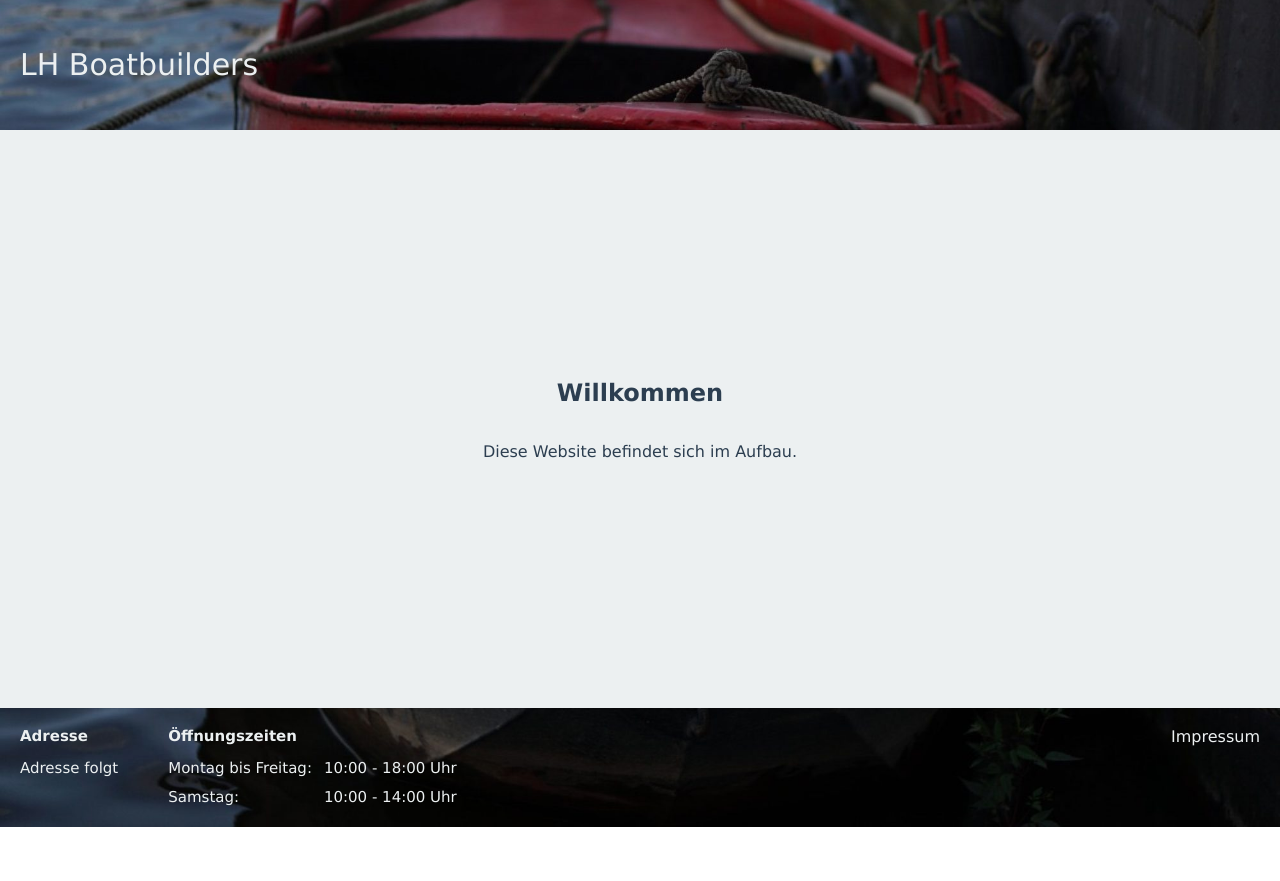
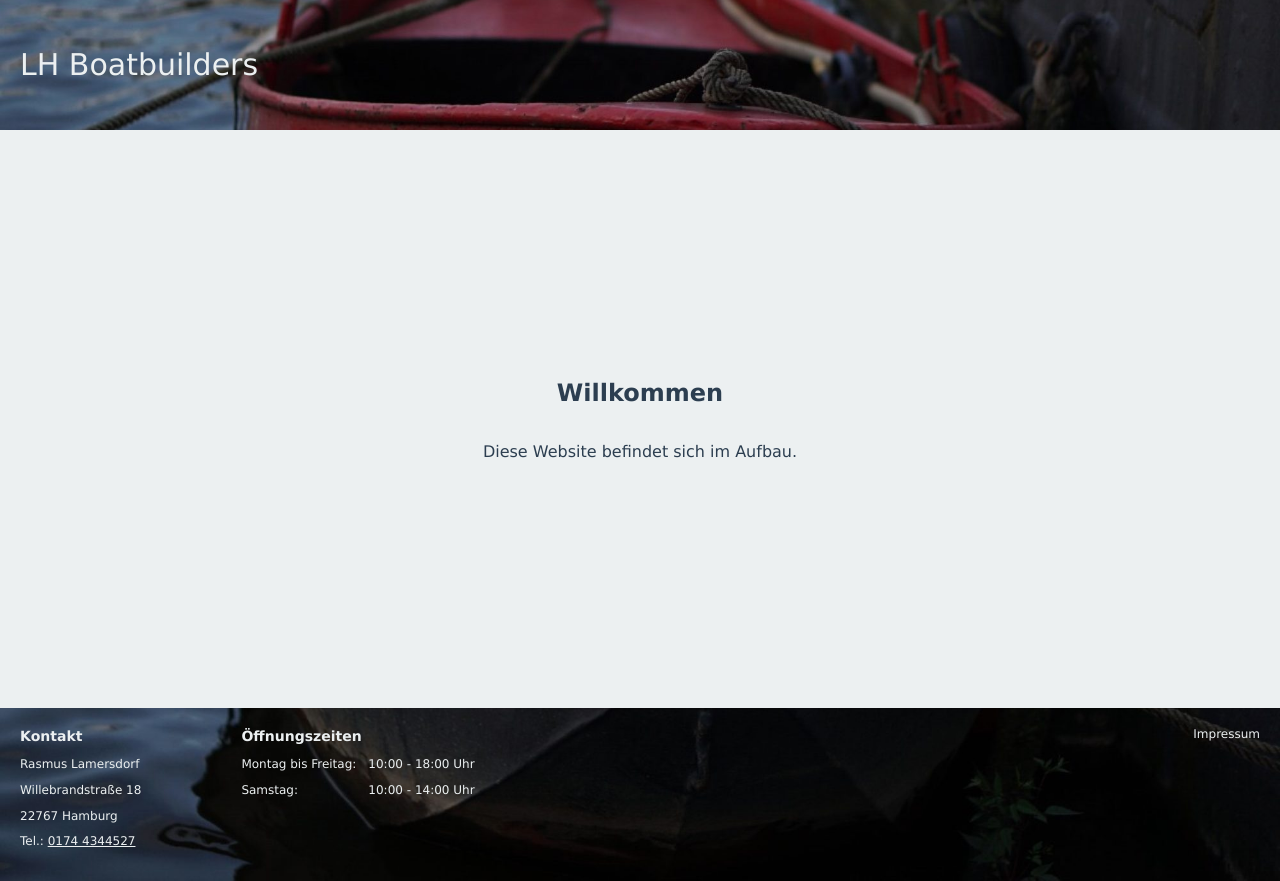
Before and after one commit to phuesch/lh-boatbuilders, a Next.js app: page / in a window 1280 px wide. Before the commit the page ends 827 px from the top, so only its background shows below. Built offline with nearby package versions, Linux system fonts and the light colour scheme.

Commit message:
feat: change footer styling

```diff
--- a/pages/index.tsx
+++ b/pages/index.tsx
@@ -1,6 +1,5 @@
 import React from "react";
 import Head from "next/head";
-import Nav from "../components/nav";
 import styled from "styled-components";
 import { Normalize } from "styled-normalize";
 import { NextPage } from "next";
@@ -39,25 +38,31 @@ const Welcome = styled.div`
 const Footer = styled.div`
   display: grid;
   grid-template-columns: max-content auto min-content;
-  grid-gap: 50px;
+  grid-gap: 100px;
   padding: 20px;
   background-image: url("/header.jpg");
   background-size: cover;
   background-position: bottom;
   font-family: "Verdana";
   font-weight: normal;
+  font-size: 12px;
   color: #ecf0f1;
 `;
 // TODO Fonts über "GlobalStyles"
 
 const FooterHeadline = styled.h3`
   margin-top: 0px;
-  font-size: 15px;
 `;
 
 const FooterContent = styled.div`
   align-items: row;
-  font-size: 15px;
+  a {
+    color: #ecf0f1;
+    &:hover {
+      transition: 0, 5s;
+      color: #7f8c8d;
+    }
+  }
 `;
 
 const ImpressumLink = styled.a`
@@ -96,8 +101,13 @@ const Home: NextPage = props => (
 
       <Footer>
         <FooterContent>
-          <FooterHeadline>Adresse</FooterHeadline>
-          <p>Adresse folgt</p>
+          <FooterHeadline>Kontakt</FooterHeadline>
+          <p>Rasmus Lamersdorf</p>
+          <p>Willebrandstraße 18</p>
+          <p>22767 Hamburg</p>
+          <p>
+            Tel.: <a href="tel:+491744344527">0174 4344527</a>
+          </p>
         </FooterContent>
         <FooterContent>
           <FooterHeadline>Öffnungszeiten</FooterHeadline>
```
